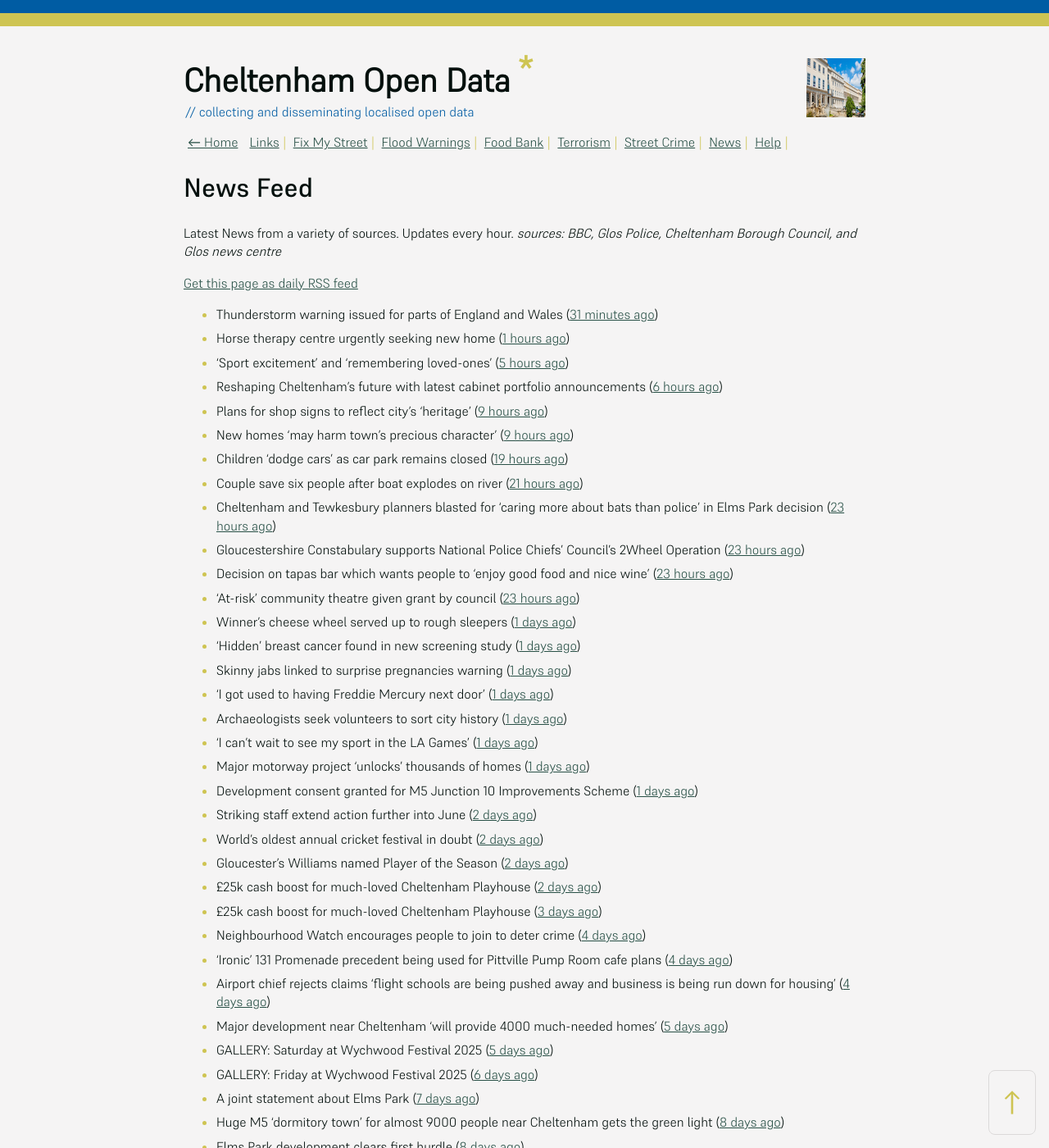
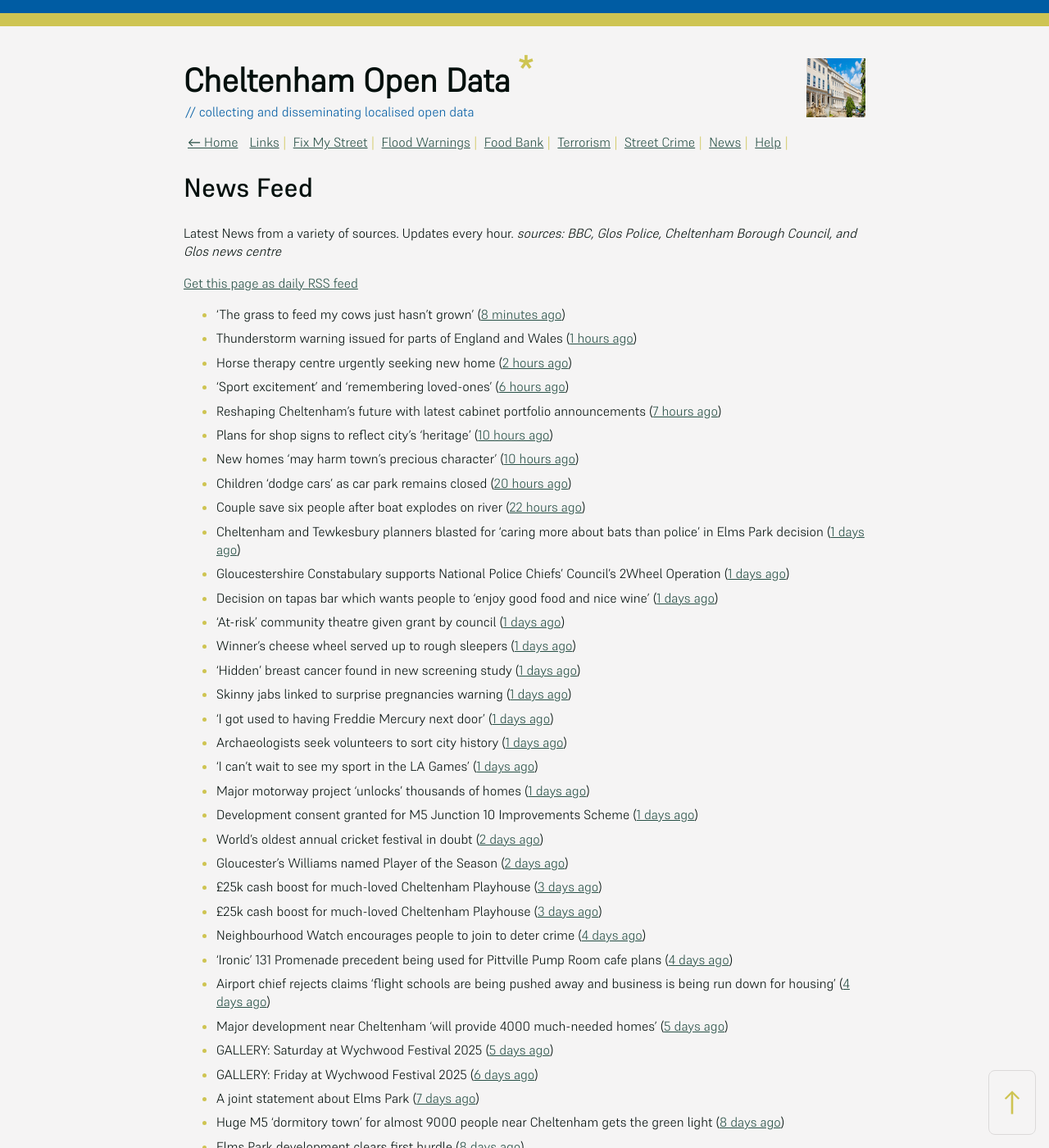
Before and after one commit to mat-0/cheltenham-open-data, a Jekyll site: the page built from _pages/news.md, in a window 1280 px wide and 1400 px high. Shown: the whole window at 82% size. Built offline with Jekyll 4.4.1, drawn with Linux system fonts in a browser that asks for light colours; some of the changed text lies outside the part shown.

Commit message:
Updated 2025-06-06 15:57:49

```diff
--- a/_pages/news.md
+++ b/_pages/news.md
@@ -12,18 +12,19 @@ _sources: BBC, Glos Police, Cheltenham Borough Council, and Glos news centre_
 [Get this page as daily RSS feed](/daily.rss)
 
 <!-- news_marker starts -->
-- Thunderstorm warning issued for parts of England and Wales ([31 minutes ago](https://www.bbc.com/news/articles/cq851x1y9eqo))
-- Horse therapy centre urgently seeking new home ([1 hours ago](https://www.bbc.com/news/articles/clyqx775r2yo))
-- 'Sport excitement' and 'remembering loved-ones' ([5 hours ago](https://www.bbc.com/news/articles/cly379zl9qwo))
-- Reshaping Cheltenham’s future with latest cabinet portfolio announcements ([6 hours ago](https://www.cheltenham.gov.uk/news/article/3018/reshaping_cheltenhams_future_with_latest_cabinet_portfolio_announcements))
-- Plans for shop signs to reflect city's 'heritage' ([9 hours ago](https://www.bbc.com/news/articles/c77153njmlko))
-- New homes 'may harm town's precious character' ([9 hours ago](https://www.bbc.com/news/articles/c5yxr023e19o))
-- Children 'dodge cars' as car park remains closed ([19 hours ago](https://www.bbc.com/news/articles/c15v3072q04o))
-- Couple save six people after boat explodes on river ([21 hours ago](https://www.bbc.com/news/articles/cq54p798dxlo))
-- Cheltenham and Tewkesbury planners blasted for ‘caring more about bats than police’ in Elms Park decision ([23 hours ago](https://gloucesternewscentre.co.uk/cheltenham-and-tewkesbury-planners-blasted-for-caring-more-about-bats-than-police-in-elms-park-decision/))
-- Gloucestershire Constabulary supports National Police Chiefs’ Council’s 2Wheel Operation ([23 hours ago](https://gloucesternewscentre.co.uk/gloucestershire-constabulary-supports-national-police-chiefs-councils-2wheel-operation/))
-- Decision on tapas bar which wants people to ‘enjoy good food and nice wine’ ([23 hours ago](https://gloucesternewscentre.co.uk/decision-on-tapas-bar-which-wants-people-to-enjoy-good-food-and-nice-wine/))
-- 'At-risk' community theatre given grant by council ([23 hours ago](https://www.bbc.com/news/articles/c2kq2d2e71zo))
+- 'The grass to feed my cows just hasn't grown' ([8 minutes ago](https://www.bbc.com/news/articles/cr4zp51rk9ro))
+- Thunderstorm warning issued for parts of England and Wales ([1 hours ago](https://www.bbc.com/news/articles/cq851x1y9eqo))
+- Horse therapy centre urgently seeking new home ([2 hours ago](https://www.bbc.com/news/articles/clyqx775r2yo))
+- 'Sport excitement' and 'remembering loved-ones' ([6 hours ago](https://www.bbc.com/news/articles/cly379zl9qwo))
+- Reshaping Cheltenham’s future with latest cabinet portfolio announcements ([7 hours ago](https://www.cheltenham.gov.uk/news/article/3018/reshaping_cheltenhams_future_with_latest_cabinet_portfolio_announcements))
+- Plans for shop signs to reflect city's 'heritage' ([10 hours ago](https://www.bbc.com/news/articles/c77153njmlko))
+- New homes 'may harm town's precious character' ([10 hours ago](https://www.bbc.com/news/articles/c5yxr023e19o))
+- Children 'dodge cars' as car park remains closed ([20 hours ago](https://www.bbc.com/news/articles/c15v3072q04o))
+- Couple save six people after boat explodes on river ([22 hours ago](https://www.bbc.com/news/articles/cq54p798dxlo))
+- Cheltenham and Tewkesbury planners blasted for ‘caring more about bats than police’ in Elms Park decision ([1 days ago](https://gloucesternewscentre.co.uk/cheltenham-and-tewkesbury-planners-blasted-for-caring-more-about-bats-than-police-in-elms-park-decision/))
+- Gloucestershire Constabulary supports National Police Chiefs’ Council’s 2Wheel Operation ([1 days ago](https://gloucesternewscentre.co.uk/gloucestershire-constabulary-supports-national-police-chiefs-councils-2wheel-operation/))
+- Decision on tapas bar which wants people to ‘enjoy good food and nice wine’ ([1 days ago](https://gloucesternewscentre.co.uk/decision-on-tapas-bar-which-wants-people-to-enjoy-good-food-and-nice-wine/))
+- 'At-risk' community theatre given grant by council ([1 days ago](https://www.bbc.com/news/articles/c2kq2d2e71zo))
 - Winner's cheese wheel served up to rough sleepers ([1 days ago](https://www.bbc.com/news/articles/cvg9z4l01ygo))
 - 'Hidden' breast cancer found in new screening study ([1 days ago](https://www.bbc.com/news/articles/cd90g95q8v0o))
 - Skinny jabs linked to surprise pregnancies warning ([1 days ago](https://www.bbc.co.uk/sounds/play/p0lgh4cd))
@@ -32,10 +33,9 @@ _sources: BBC, Glos Police, Cheltenham Borough Council, and Glos news centre_
 - 'I can't wait to see my sport in the LA Games' ([1 days ago](https://www.bbc.com/news/articles/cjdz8yyl92ro))
 - Major motorway project 'unlocks' thousands of homes ([1 days ago](https://www.bbc.com/news/articles/cvgnz6eyr22o))
 - Development consent granted for M5 Junction 10 Improvements Scheme ([1 days ago](https://gloucesternewscentre.co.uk/development-consent-granted-for-m5-junction-10-improvements-scheme/))
-- Striking staff extend action further into June ([2 days ago](https://www.bbc.com/news/articles/cz9y0dnl0k3o))
 - World's oldest annual cricket festival in doubt ([2 days ago](https://www.bbc.com/news/articles/cvgvlx1ve79o))
 - Gloucester's Williams named Player of the Season ([2 days ago](https://www.bbc.com/sport/rugby-union/articles/c1kvr1gerj3o))
-- £25k cash boost for much-loved Cheltenham Playhouse ([2 days ago](https://gloucesternewscentre.co.uk/25k-cash-boost-for-much-loved-cheltenham-playhouse/))
+- £25k cash boost for much-loved Cheltenham Playhouse ([3 days ago](https://gloucesternewscentre.co.uk/25k-cash-boost-for-much-loved-cheltenham-playhouse/))
 - £25k cash boost for much-loved Cheltenham Playhouse ([3 days ago](https://www.cheltenham.gov.uk/news/article/3017/25k_cash_boost_for_much-loved_cheltenham_playhouse))
 - Neighbourhood Watch encourages people to join to deter crime ([4 days ago](https://gloucesternewscentre.co.uk/neighbourhood-watch-encourages-people-to-join-to-deter-crime/))
 - ‘Ironic’ 131 Promenade precedent being used for Pittville Pump Room cafe plans ([4 days ago](https://gloucesternewscentre.co.uk/ironic-131-promenade-precedent-being-used-for-pittville-pump-room-cafe-plans/))
```
Also changed, not shown: other parts of _pages/news.md (+5 -5 lines), _data/flood.json (+4 -4 lines), index.md (+4 -4 lines).
